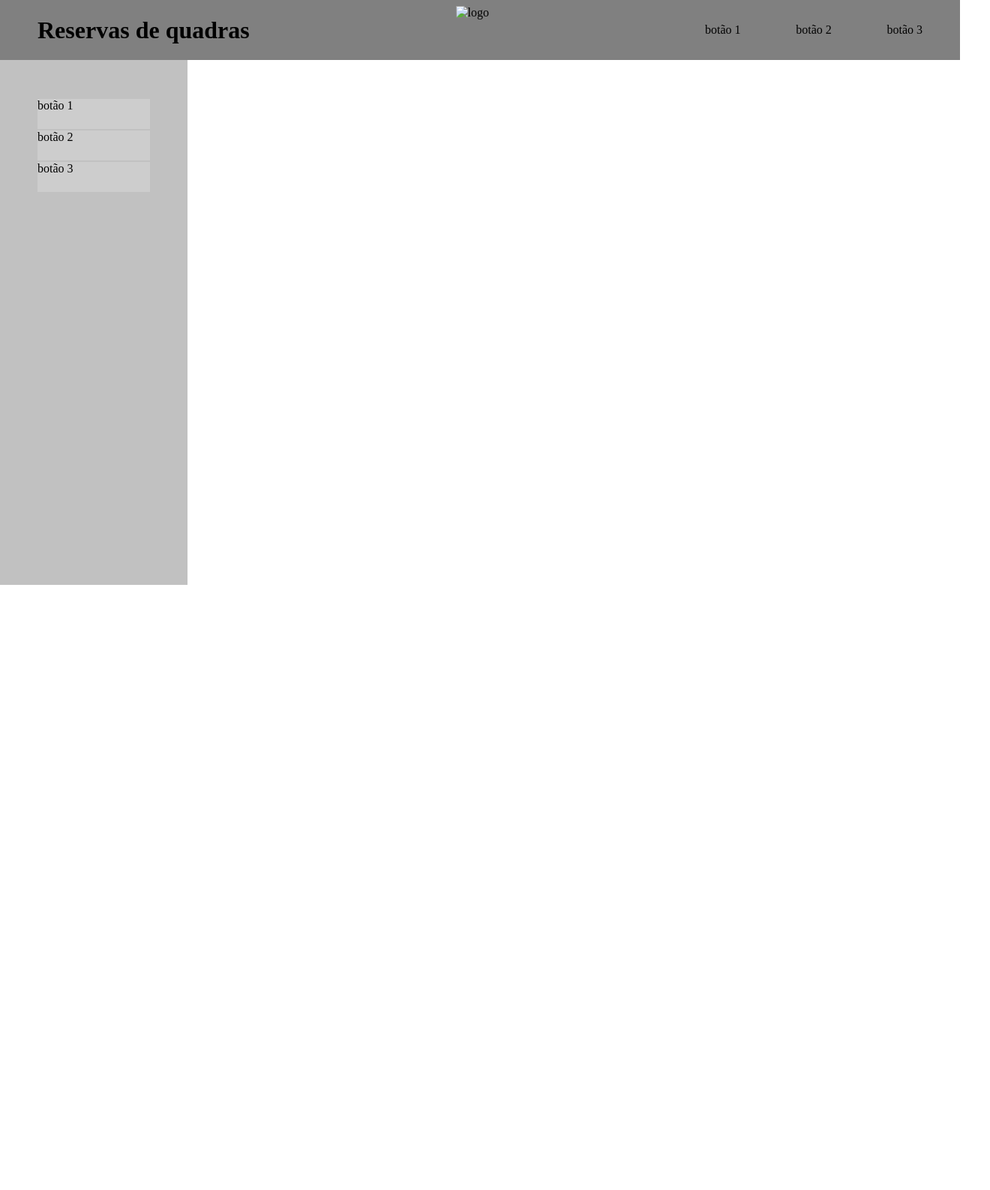
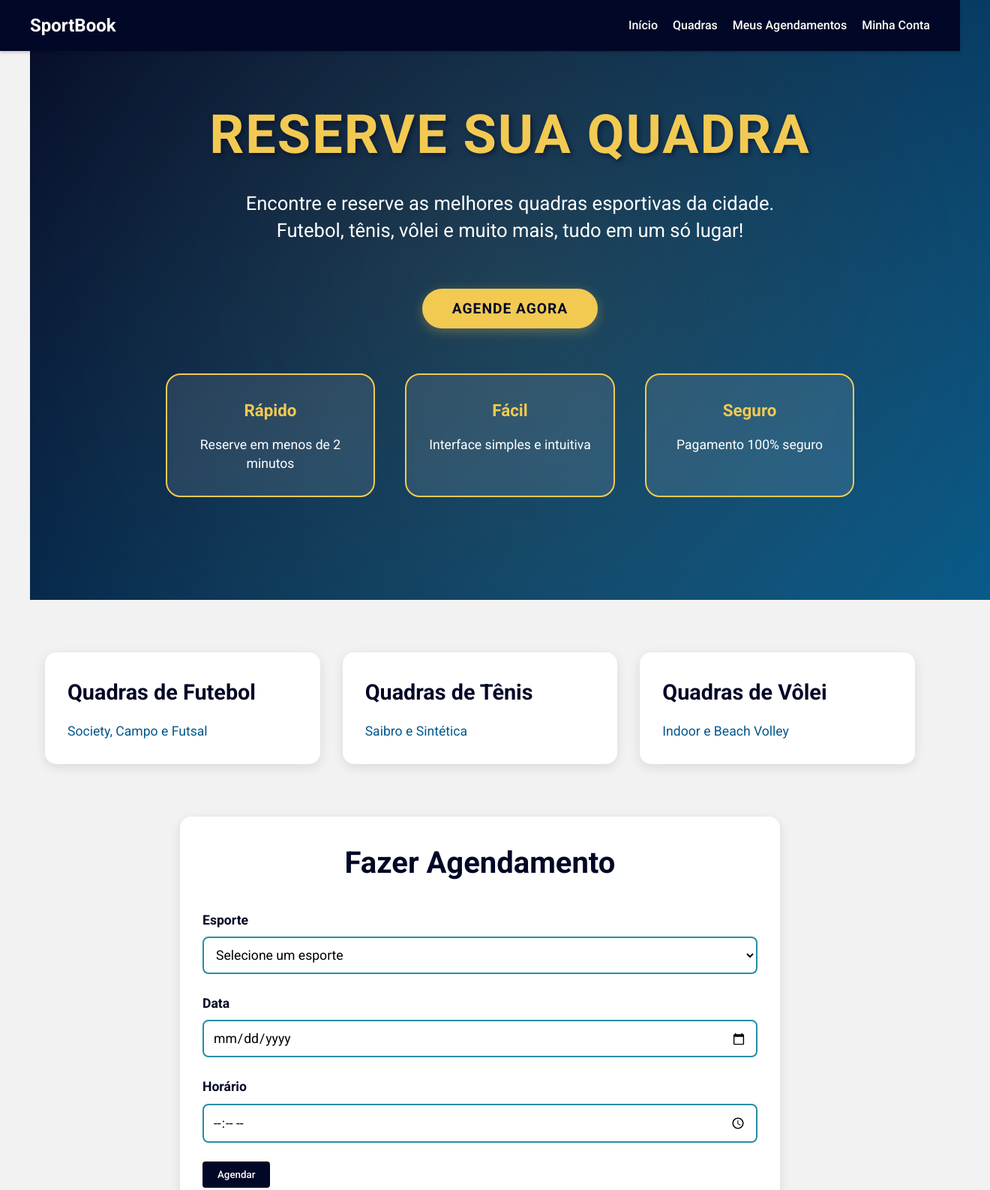
Before and after one commit to luiz07022009/P.Soft-2025-, a plain HTML site: page index.html in a window 1280 px wide. Shown: the top 1587 px of the page at 75% size, 1320 px wide, since content can reach past the window. Before the commit the page ends 800 px from the top, so only its background shows below. Drawn offline with Linux system fonts and the light colour scheme.

Commit message:
development 1

```diff
--- a/index.html
+++ b/index.html
@@ -1,25 +1,99 @@
 <!DOCTYPE html>
-<html lang="pt-br">
+<html lang="pt-BR">
 <head>
     <meta charset="UTF-8">
     <meta name="viewport" content="width=device-width, initial-scale=1.0">
-    <link rel="stylesheet" href="./styles/style.css">
-    <title>Reservas de quadras</title>
+    <title>SportBook - Agendar Quadras</title>
+    <link rel="stylesheet" href="styles/main.css">
+    <link href="https://fonts.googleapis.com/css2?family=Roboto:wght@400;500;700&display=swap" rel="stylesheet">
 </head>
 <body>
-    <header>
-        <h1>Reservas de quadras</h1>
-        <img src="./media/x_logo.png" alt="logo"> <!-- FAZER E ADICIONAR A LOGO -->
-        <nav>
-            <a href="">botão 1</a>
-            <a href="">botão 2</a>
-            <a href="">botão 3</a>
+    <header class="header">
+        <nav class="nav container">
+            <div class="logo">
+                <h1>SportBook</h1>
+            </div>
+            <div class="nav-links">
+                <a href="#home">Início</a>
+                <a href="#quadras">Quadras</a>
+                <a href="#agendamentos">Meus Agendamentos</a>
+                <a href="#conta">Minha Conta</a>
+            </div>
         </nav>
     </header>
-    <aside>
-        <a href="">botão 1</a>
-        <a href="">botão 2</a>
-        <a href="">botão 3</a>
-    </aside>
+
+    <main style="margin-top: 80px">
+        <section id="home" class="container">
+            <div class="hero">
+                <div class="hero-content">
+                    <h2>Reserve Sua Quadra</h2>
+                    <p>Encontre e reserve as melhores quadras esportivas da cidade. Futebol, tênis, vôlei e muito mais, tudo em um só lugar!</p>
+                    <button class="btn btn-primary">Agende Agora</button>
+
+                    <div class="hero-features">
+                        <div class="hero-feature">
+                            <h3>Rápido</h3>
+                            <p>Reserve em menos de 2 minutos</p>
+                        </div>
+                        <div class="hero-feature">
+                            <h3>Fácil</h3>
+                            <p>Interface simples e intuitiva</p>
+                        </div>
+                        <div class="hero-feature">
+                            <h3>Seguro</h3>
+                            <p>Pagamento 100% seguro</p>
+                        </div>
+                    </div>
+                </div>
+            </div>
+
+            <div class="grid">
+                <div class="card">
+                    <h3>Quadras de Futebol</h3>
+                    <p>Society, Campo e Futsal</p>
+                </div>
+                <div class="card">
+                    <h3>Quadras de Tênis</h3>
+                    <p>Saibro e Sintética</p>
+                </div>
+                <div class="card">
+                    <h3>Quadras de Vôlei</h3>
+                    <p>Indoor e Beach Volley</p>
+                </div>
+            </div>
+        </section>
+
+        <section id="agendamento" class="container">
+            <div class="card">
+                <h2>Fazer Agendamento</h2>
+                <form id="booking-form">
+                    <div class="form-group">
+                        <label for="sport">Esporte</label>
+                        <select id="sport" required>
+                            <option value="">Selecione um esporte</option>
+                            <option value="futebol">Futebol</option>
+                            <option value="tenis">Tênis</option>
+                            <option value="volei">Vôlei</option>
+                        </select>
+                    </div>
+                    <div class="form-group">
+                        <label for="date">Data</label>
+                        <input type="date" id="date" required>
+                    </div>
+                    <div class="form-group">
+                        <label for="time">Horário</label>
+                        <input type="time" id="time" required>
+                    </div>
+                    <button type="submit" class="btn btn-primary">Agendar</button>
+                </form>
+            </div>
+        </section>
+    </main>
+
+    <footer class="container" style="margin-top: 40px; text-align: center;">
+        <p>&copy; 2024 SportBook - Todos os direitos reservados</p>
+    </footer>
+
+    <script src="scripts/main.js"></script>
 </body>
 </html>
--- /dev/null
+++ b/scripts/main.js
@@ -0,0 +1,54 @@
+document.addEventListener('DOMContentLoaded', () => {
+    // Formulário de agendamento
+    const bookingForm = document.getElementById('booking-form');
+    if (bookingForm) {
+        bookingForm.addEventListener('submit', (e) => {
+            e.preventDefault();
+
+            const sport = document.getElementById('sport').value;
+            const date = document.getElementById('date').value;
+            const time = document.getElementById('time').value;
+
+            // Aqui você adicionaria a lógica para enviar os dados para o backend
+            console.log('Agendamento:', { sport, date, time });
+
+            alert('Agendamento realizado com sucesso!');
+            bookingForm.reset();
+        });
+    }
+
+    // Validação de data
+    const dateInput = document.getElementById('date');
+    if (dateInput) {
+        const today = new Date().toISOString().split('T')[0];
+        dateInput.setAttribute('min', today);
+    }
+
+    // Validação de horário
+    const timeInput = document.getElementById('time');
+    if (timeInput) {
+        timeInput.addEventListener('change', (e) => {
+            const selectedTime = e.target.value;
+            const [hours] = selectedTime.split(':');
+
+            // Assumindo horário de funcionamento das 6h às 22h
+            if (hours < 6 || hours >= 22) {
+                alert('Por favor, selecione um horário entre 6:00 e 22:00');
+                e.target.value = '';
+            }
+        });
+    }
+
+    // Navegação suave
+    document.querySelectorAll('a[href^="#"]').forEach(anchor => {
+        anchor.addEventListener('click', function (e) {
+            e.preventDefault();
+            const target = document.querySelector(this.getAttribute('href'));
+            if (target) {
+                target.scrollIntoView({
+                    behavior: 'smooth'
+                });
+            }
+        });
+    });
+});
--- /dev/null
+++ b/styles/main.css
@@ -0,0 +1,279 @@
+:root {
+    /* Nova paleta de cores ajustada */
+    --primary-color: #010726;
+    --secondary-color: #04588C;
+    --accent-color: #248EA6;
+    --highlight-color: #F2CA52;
+    --background-color: #F2F2F2;
+    --text-color: #010726;
+    --white: #FFFFFF;
+    --card-bg: #FFFFFF;
+}
+
+* {
+    margin: 0;
+    padding: 0;
+    box-sizing: border-box;
+    font-family: 'Roboto', sans-serif;
+}
+
+body {
+    background-color: var(--background-color);
+    color: var(--text-color);
+    line-height: 1.6;
+}
+
+.container {
+    max-width: 1200px;
+    margin: 0 auto;
+    padding: 0 20px;
+    width: 100%;
+}
+
+.btn {
+    padding: 10px 20px;
+    border: none;
+    border-radius: 4px;
+    cursor: pointer;
+    font-weight: 500;
+    transition: all 0.3s ease;
+}
+
+.btn-primary {
+    background-color: var(--primary-color);
+    color: var(--white);
+}
+
+.btn-primary:hover {
+    background-color: var(--secondary-color);
+}
+
+.card {
+    background-color: var(--card-bg);
+    border-radius: 15px;
+    box-shadow: 0 4px 15px rgba(1, 7, 38, 0.1);
+    padding: 30px;
+    margin: 10px 0;
+    transition: transform 0.3s ease, box-shadow 0.3s ease;
+}
+
+.card:hover {
+    transform: translateY(-5px);
+    box-shadow: 0 8px 25px rgba(1, 7, 38, 0.15);
+}
+
+.card h3 {
+    color: var(--primary-color);
+    font-size: 1.8em;
+    margin-bottom: 15px;
+}
+
+.card p {
+    color: var(--secondary-color);
+    font-size: 1.1em;
+}
+
+#agendamento .card {
+    max-width: 800px;
+    margin: 60px auto;
+}
+
+#agendamento h2 {
+    color: var(--primary-color);
+    font-size: 2.5em;
+    margin-bottom: 30px;
+    text-align: center;
+}
+
+.header {
+    background-color: var(--primary-color);
+    box-shadow: 0 2px 4px rgba(1, 7, 38, 0.2);
+    position: fixed;
+    width: 100%;
+    top: 0;
+    z-index: 100;
+}
+
+.nav {
+    display: flex;
+    justify-content: space-between;
+    align-items: center;
+    padding: 15px 0;
+}
+
+.logo h1 {
+    color: var(--white);
+}
+
+.nav-links {
+    display: flex;
+    gap: 20px;
+}
+
+.nav-links a {
+    color: var(--white);
+    text-decoration: none;
+    font-weight: 500;
+}
+
+.nav-links a:hover {
+    color: var(--highlight-color);
+}
+
+.form-group {
+    margin-bottom: 25px;
+}
+
+.form-group label {
+    display: block;
+    margin-bottom: 8px;
+    font-weight: 600;
+    color: var(--primary-color);
+    font-size: 1.1em;
+}
+
+.form-group input,
+.form-group select {
+    width: 100%;
+    padding: 12px;
+    border: 2px solid var(--accent-color);
+    border-radius: 8px;
+    background-color: var(--white);
+    font-size: 1.1em;
+    transition: all 0.3s ease;
+}
+
+.form-group input:focus,
+.form-group select:focus {
+    outline: none;
+    border-color: var(--highlight-color);
+    box-shadow: 0 0 0 3px rgba(242, 202, 82, 0.2);
+}
+
+.grid {
+    display: grid;
+    grid-template-columns: repeat(auto-fit, minmax(300px, 1fr));
+    gap: 30px;
+    margin: 60px 0;
+}
+
+.hero {
+    background: linear-gradient(135deg, var(--primary-color) 0%, var(--secondary-color) 100%);
+    color: var(--white);
+    padding: 120px 20px;
+    text-align: center;
+    position: relative;
+    overflow: hidden;
+    min-height: 100vh;
+    display: flex;
+    align-items: center;
+    justify-content: center;
+    margin: -80px -20px 0;
+    width: 100vw;
+}
+
+.hero::before {
+    content: '';
+    position: absolute;
+    top: -50%;
+    left: -50%;
+    width: 200%;
+    height: 200%;
+    background: radial-gradient(circle, var(--highlight-color) 0%, transparent 60%);
+    opacity: 0.1;
+    animation: pulse 4s ease-in-out infinite;
+}
+
+@keyframes pulse {
+    0% { transform: scale(1); opacity: 0.1; }
+    50% { transform: scale(1.1); opacity: 0.15; }
+    100% { transform: scale(1); opacity: 0.1; }
+}
+
+.hero-content {
+    position: relative;
+    z-index: 1;
+    max-width: 1000px;
+    margin: 0 auto;
+    padding: 0 20px;
+}
+
+.hero h2 {
+    margin-bottom: 30px;
+    font-size: 4.5em;
+    font-weight: 800;
+    text-transform: uppercase;
+    letter-spacing: 2px;
+    color: var(--highlight-color);
+    text-shadow: 3px 3px 6px rgba(1, 7, 38, 0.5);
+    line-height: 1.2;
+}
+
+.hero p {
+    font-size: 1.6em;
+    margin-bottom: 40px;
+    color: var(--white);
+    max-width: 800px;
+    margin-left: auto;
+    margin-right: auto;
+    line-height: 1.4;
+}
+
+.hero .btn-primary {
+    background-color: var(--highlight-color);
+    color: var(--primary-color);
+    font-weight: bold;
+    font-size: 1.2em;
+    padding: 15px 40px;
+    margin-top: 20px;
+    border-radius: 50px;
+    text-transform: uppercase;
+    letter-spacing: 1px;
+    box-shadow: 0 4px 15px rgba(242, 202, 82, 0.3);
+    transition: all 0.3s ease;
+}
+
+.hero .btn-primary:hover {
+    background-color: #F2CA52;
+    transform: translateY(-2px);
+    box-shadow: 0 6px 20px rgba(242, 202, 82, 0.4);
+}
+
+.hero-features {
+    display: flex;
+    justify-content: center;
+    gap: 40px;
+    margin-top: 60px;
+    flex-wrap: wrap;
+}
+
+.hero-feature {
+    background-color: rgba(255, 255, 255, 0.1);
+    padding: 30px;
+    border-radius: 20px;
+    border: 2px solid var(--highlight-color);
+    text-align: center;
+    flex: 1;
+    min-width: 250px;
+    max-width: 300px;
+    backdrop-filter: blur(10px);
+    transition: transform 0.3s ease, box-shadow 0.3s ease;
+}
+
+.hero-feature:hover {
+    transform: translateY(-5px);
+    box-shadow: 0 10px 20px rgba(0, 0, 0, 0.2);
+}
+
+.hero-feature h3 {
+    color: var(--highlight-color);
+    margin-bottom: 15px;
+    font-size: 1.4em;
+    font-weight: 700;
+}
+
+.hero-feature p {
+    font-size: 1.1em;
+    margin-bottom: 0;
+    color: var(--white);
+}
--- a/styles/style.css
+++ /dev/null
@@ -1,59 +0,0 @@
-/* :root {
-    --verde-bonito(#);
-} */
-
-* {
-    margin: 0px;
-    box-sizing: border-box;
-    padding: 0px;
-
-}
-
-header {
-    display: flex;
-    background-color: gray;
-    height: 80px;
-    justify-content: space-between;
-    align-items: center;
-    padding: 5px 50px 5px 50px;
-}
-
-header > h1, nav {
-    width:290px;
-}
-
-header > img {
-    height: 65px;
-    width: 65px;
-}
-
-nav {
-    display: flex;
-    justify-content: space-between;
-}
-
-nav > a:hover {
-    color: aqua;
-}
-
-aside {
-    display: flex;
-    flex-direction: column;
-    background-color: rgb(193, 193, 193);
-    width: 250px;
-    height: 700px;
-    padding: 50px;
-}
-
-aside > a {
-    text-decoration: none;
-    color: black;
-    height: 40px;
-    margin-top: 2px;
-    background-color: rgb(205, 205, 205);
-}
-
-a {
-    text-decoration: none;
-    color: black;
-}
```
Also changed, not shown: media/cores.jpeg (added), media/x_logo.png (renamed from x_logo.png).
